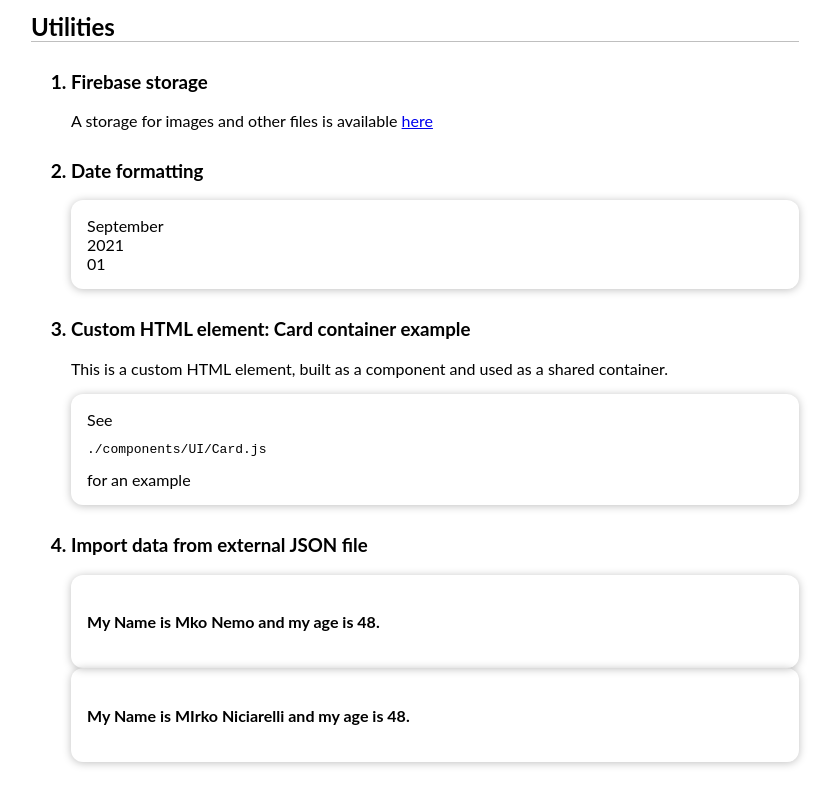
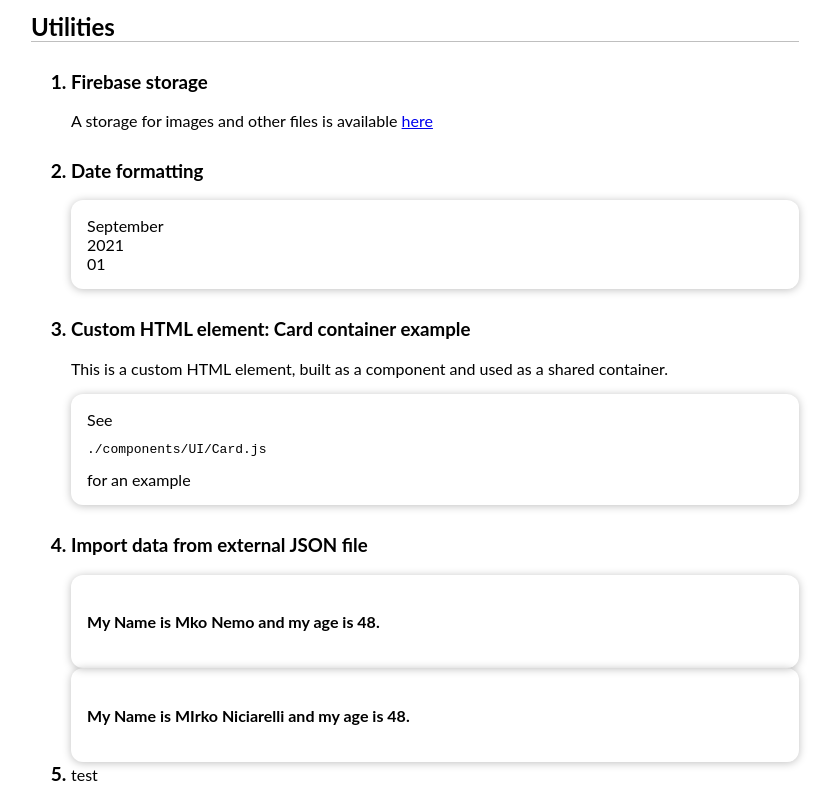
Before and after one commit to mkonemo/react-basics, a React (Create React App) app: page / in a window 1280 px wide. Shown: the part 641-1441 px from the top of the page, without its empty margins (225-1059 px from the left). Before the commit the page ends 1419 px from the top, so only its background shows below. Built offline with nearby package versions, Linux system fonts and the light colour scheme.

Commit message:
1 file modified

```diff
--- a/src/App.js
+++ b/src/App.js
@@ -44,6 +44,7 @@ const App = () => {
         <li>
           <Json />
         </li>
+        <li>test</li>
       </ol>
     </div>
   );
```
